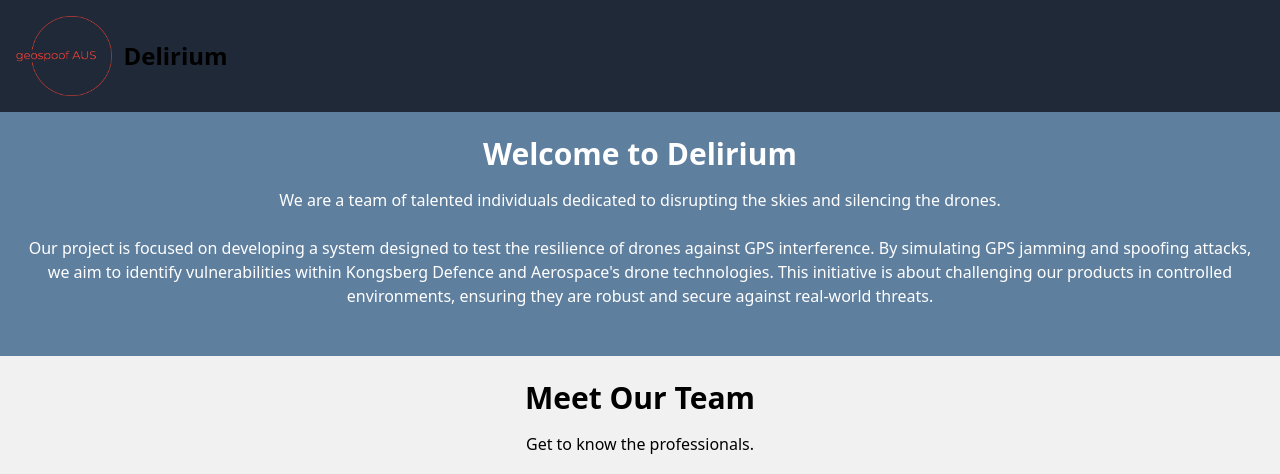
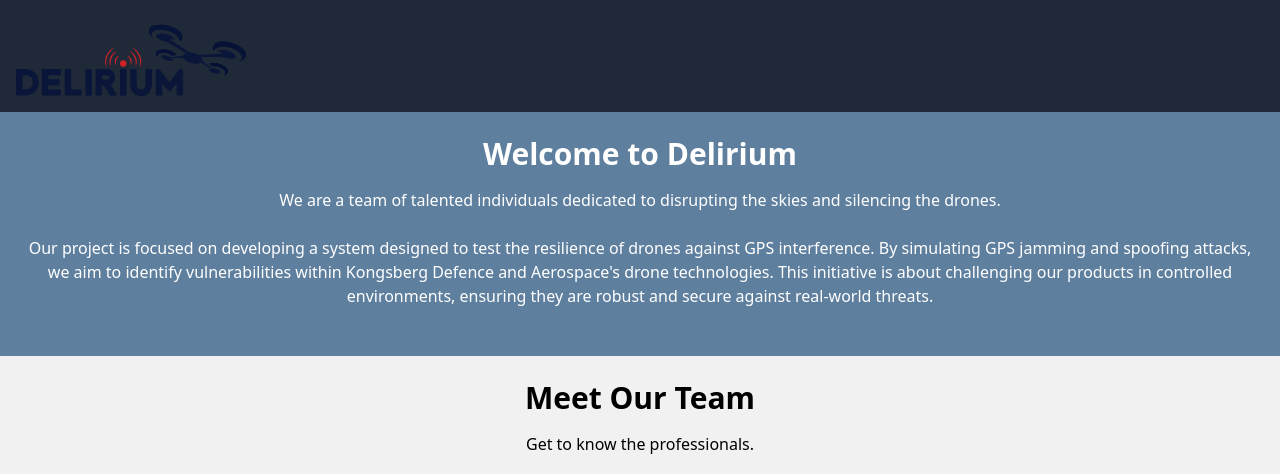
Before and after one commit to Sanityyy/Nettside-bachelor, an Astro site: page / in a window 1280 px wide. Shown: the top 474 px of the page. Built offline with nearby package versions, Linux system fonts and the light colour scheme; Astro itself is replaced by a stand-in of ours.

Commit message:
Added new logo and uses it

```diff
--- a/src/layouts/layout.astro
+++ b/src/layouts/layout.astro
@@ -25,11 +25,8 @@
         class="max-w-screen-xl flex flex-wrap items-center justify-between mx-auto p-4"
       >
         <a href="./" class="flex items-center space-x-3 rtl:space-x-reverse">
-          <img src="/logo.png" class="h-20" alt="company logo" />
-          <span
-            class="self-center text-2xl font-semibold whitespace-nowrap dark:text-white"
-            >{groupName}
-          </span>
+          <img src="/LOGO_delirium.svg" class="h-20" alt="company logo" />
+
         </a>
 
         <div class="hidden w-full md:block md:w-auto" id="navbar-default"></div>
```
Also changed, not shown: public/LOGO_delirium.svg (added).
